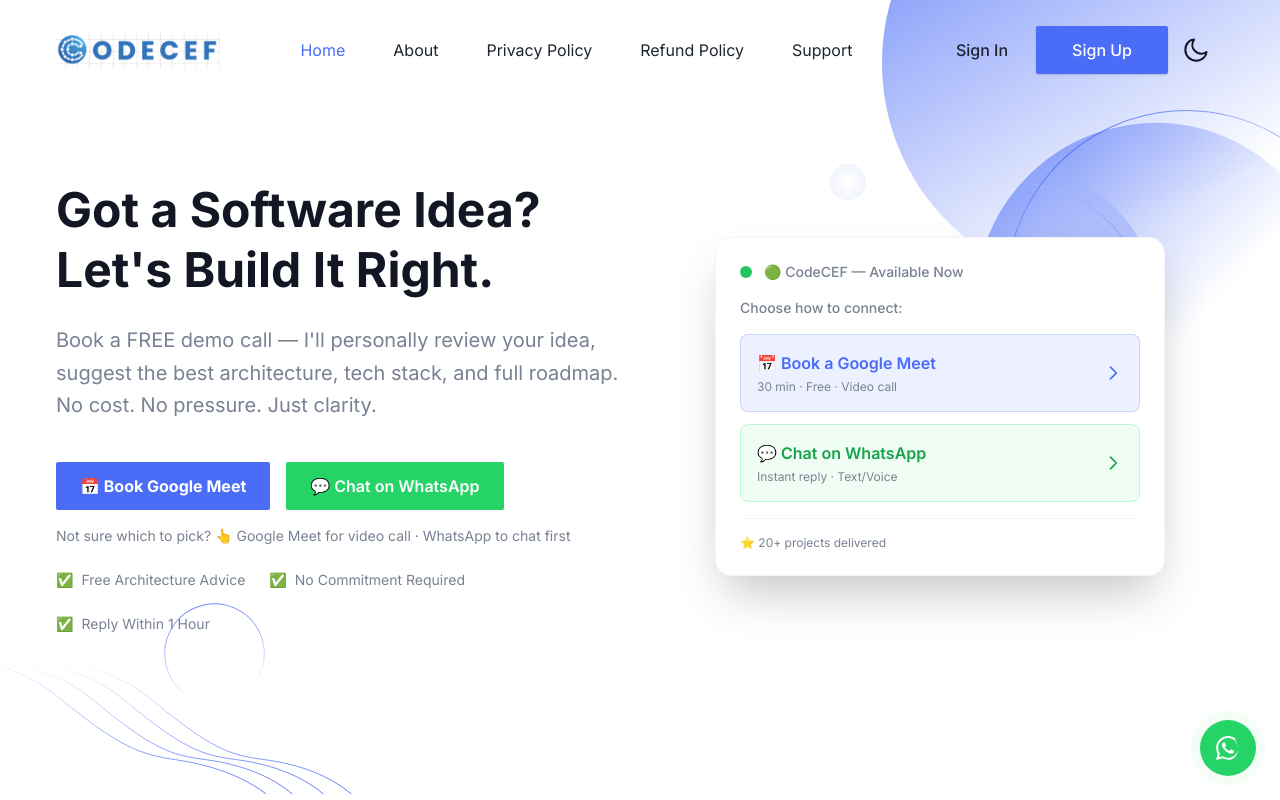
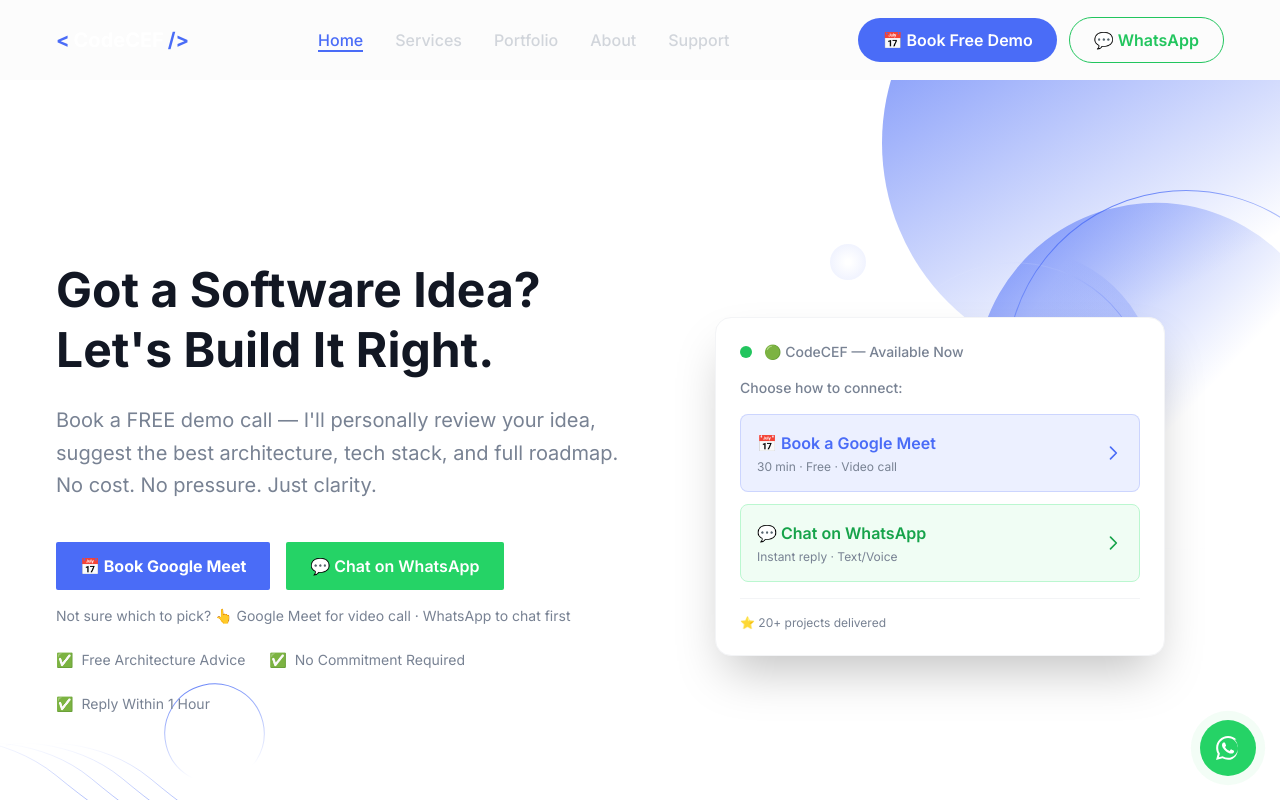
Before and after one commit to codecef/codecef, a Next.js app: page / in a window 1280 px wide. Shown: the top 800 px of the page. Built offline with nearby package versions, Linux system fonts and the light colour scheme.

Commit message:
changed the main feature

```diff
--- a/src/components/Header/index.tsx
+++ b/src/components/Header/index.tsx
@@ -1,20 +1,15 @@
 "use client";
-import Image from "next/image";
 import Link from "next/link";
 import { usePathname } from "next/navigation";
 import { useEffect, useState } from "react";
-import ThemeToggler from "./ThemeToggler";
-import menuData from "./menuData";
 
 const Header = () => {
-  // Navbar toggle
   const [navbarOpen, setNavbarOpen] = useState(false);
-  const navbarToggleHandler = () => {
-    setNavbarOpen(!navbarOpen);
-  };
+  const [sticky, setSticky] = useState(false);
+  const pathname = usePathname();
 
-  // Sticky Navbar
-  const [sticky, setSticky] = useState(false);
+  // Sticky Navbar with glass effect
+  useEffect(() => {
     const handleStickyNavbar = () => {
       if (window.scrollY >= 80) {
         setSticky(true);
@@ -22,163 +17,257 @@
         setSticky(false);
       }
     };
-  useEffect(() => {
+
     window.addEventListener("scroll", handleStickyNavbar);
-  });
+    return () => window.removeEventListener("scroll", handleStickyNavbar);
+  }, []);
 
-  // submenu handler
-  const [openIndex, setOpenIndex] = useState(-1);
-  const handleSubmenu = (index) => {
-    if (openIndex === index) {
-      setOpenIndex(-1);
-    } else {
-      setOpenIndex(index);
+  // Smooth scroll to section
+  const scrollToSection = (sectionId: string) => {
+    const element = document.getElementById(sectionId);
+    if (element) {
+      element.scrollIntoView({ behavior: "smooth" });
     }
+    setNavbarOpen(false);
   };
 
-  const usePathName = usePathname();
+  const navLinks = [
+    { name: "Home", href: "/", section: "home" },
+    { name: "Services", href: "/#features", section: "features" },
+    { name: "Portfolio", href: "/#portfolio", section: "portfolio" },
+    { name: "About", href: "/about", section: null },
+    { name: "Support", href: "/contact", section: null },
+  ];
+
+  const isActive = (link: any) => {
+    if (link.section) {
+      return pathname === "/" && window.scrollY < 200 && link.section === "home";
+    }
+    return pathname === link.href;
+  };
 
   return (
     <>
       <header
-        className={`header left-0 top-0 z-40 flex w-full items-center ${
+        className={`fixed left-0 top-0 z-50 w-full transition-all duration-300 ${
           sticky
-            ? "dark:bg-gray-dark dark:shadow-sticky-dark fixed z-[9999] bg-white !bg-opacity-80 shadow-sticky backdrop-blur-sm transition"
-            : "absolute bg-transparent"
+            ? "bg-[#0f172a]/90 backdrop-blur-md shadow-lg"
+            : "bg-transparent"
         }`}
       >
         <div className="container">
-          <div className="relative -mx-4 flex items-center justify-between">
-            <div className="w-60 max-w-full px-4 xl:mr-12">
+          <nav className="flex h-16 items-center justify-between md:h-20">
+            {/* Logo */}
+            <div className="flex items-center">
               <Link
                 href="/"
-                className={`header-logo block w-full ${
-                  sticky ? "py-5 lg:py-2" : "py-8"
-                } `}
+                className="flex items-center text-xl font-bold text-white transition-colors hover:text-primary"
+                onClick={() => scrollToSection("home")}
               >
-                <Image
-                  src="/images/logo/codcefwhite.png"
-                  alt="logo"
-                  width={140}
-                  height={30}
-                  className="w-full dark:hidden"
+                <span className="text-primary mr-1">&lt;</span>
+                CodeCEF
+                <span className="text-primary ml-1">/&gt;</span>
+              </Link>
+            </div>
+
+            {/* Desktop Navigation */}
+            <div className="hidden lg:flex items-center space-x-8">
+              {navLinks.map((link) => (
+                <div key={link.name}>
+                  {link.section ? (
+                    <button
+                      onClick={() => scrollToSection(link.section!)}
+                      className={`relative text-base font-medium transition-all duration-300 hover:text-primary ${
+                        isActive(link)
+                          ? "text-primary"
+                          : "text-gray-300 hover:text-white"
+                      }`}
+                    >
+                      {link.name}
+                      <span
+                        className={`absolute bottom-0 left-0 h-0.5 w-full transform transition-all duration-300 ${
+                          isActive(link) ? "scale-x-100 bg-primary" : "scale-x-0 bg-primary"
+                        }`}
                       />
-                <Image
-                  src="/images/logo/codecefdarkblue.png"
-                  alt="logo"
-                  width={140}
-                  height={30}
-                  className="hidden w-full dark:block"
+                    </button>
+                  ) : (
+                    <Link
+                      href={link.href}
+                      className={`relative text-base font-medium transition-all duration-300 hover:text-primary ${
+                        isActive(link)
+                          ? "text-primary"
+                          : "text-gray-300 hover:text-white"
+                      }`}
+                    >
+                      {link.name}
+                      <span
+                        className={`absolute bottom-0 left-0 h-0.5 w-full transform transition-all duration-300 ${
+                          isActive(link) ? "scale-x-100 bg-primary" : "scale-x-0 bg-primary"
+                        }`}
                       />
                     </Link>
+                  )}
                 </div>
-            <div className="flex w-full items-center justify-between px-4">
-              <div>
+              ))}
+            </div>
+
+            {/* Desktop CTA Buttons */}
+            <div className="hidden lg:flex items-center space-x-3">
+              <Link
+                href="https://calendar.app.google/BSq3ewGPyAiYNQKn6"
+                target="_blank"
+                rel="noopener noreferrer"
+                className="rounded-full bg-primary px-6 py-2.5 text-base font-semibold text-white transition-all duration-300 hover:bg-opacity-90 hover:shadow-lg hover:shadow-primary/25"
+              >
+                📅 Book Free Demo
+              </Link>
+              <Link
+                href="https://wa.me/917470668602?text=Hi%20CodeCEF%2C%20I%20want%20to%20connect"
+                target="_blank"
+                rel="noopener noreferrer"
+                className="rounded-full border border-green-500 px-6 py-2.5 text-base font-semibold text-green-500 transition-all duration-300 hover:bg-green-500 hover:text-white"
+              >
+                💬 WhatsApp
+              </Link>
+            </div>
+
+            {/* Mobile Hamburger Menu */}
             <button
-                  onClick={navbarToggleHandler}
-                  id="navbarToggler"
-                  aria-label="Mobile Menu"
-                  className="absolute right-4 top-1/2 block translate-y-[-50%] rounded-lg px-3 py-[6px] ring-primary focus:ring-2 lg:hidden"
+              onClick={() => setNavbarOpen(!navbarOpen)}
+              className="lg:hidden flex items-center justify-center w-10 h-10 text-white"
+              aria-label="Toggle menu"
             >
+              <div className="relative w-6 h-5">
                 <span
-                    className={`relative my-1.5 block h-0.5 w-[30px] bg-black transition-all duration-300 dark:bg-white ${
-                      navbarOpen ? " top-[7px] rotate-45" : " "
+                  className={`absolute h-0.5 w-6 bg-white transition-all duration-300 ${
+                    navbarOpen ? "top-2 rotate-45" : "top-0"
                   }`}
                 />
                 <span
-                    className={`relative my-1.5 block h-0.5 w-[30px] bg-black transition-all duration-300 dark:bg-white ${
-                      navbarOpen ? "opacity-0 " : " "
+                  className={`absolute h-0.5 w-6 bg-white transition-all duration-300 top-2 ${
+                    navbarOpen ? "opacity-0" : "opacity-100"
                   }`}
                 />
                 <span
-                    className={`relative my-1.5 block h-0.5 w-[30px] bg-black transition-all duration-300 dark:bg-white ${
-                      navbarOpen ? " top-[-8px] -rotate-45" : " "
+                  className={`absolute h-0.5 w-6 bg-white transition-all duration-300 ${
+                    navbarOpen ? "top-2 -rotate-45" : "top-4"
                   }`}
                 />
+              </div>
             </button>
-                <nav
-                  id="navbarCollapse"
-                  className={`navbar absolute right-0 z-30 w-[250px] rounded border-[.5px] border-body-color/50 bg-white px-6 py-4 duration-300 dark:border-body-color/20 dark:bg-dark lg:visible lg:static lg:w-auto lg:border-none lg:!bg-transparent lg:p-0 lg:opacity-100 ${
+          </nav>
+        </div>
+
+        {/* Mobile Menu */}
+        <div
+          className={`lg:hidden fixed inset-0 z-40 transition-all duration-300 ${
             navbarOpen
-                      ? "visibility top-full opacity-100"
-                      : "invisible top-[120%] opacity-0"
+              ? "opacity-100 pointer-events-auto"
+              : "opacity-0 pointer-events-none"
           }`}
         >
-                  <ul className="block lg:flex lg:space-x-12">
-                    {menuData.map((menuItem, index) => (
-                      <li key={index} className="group relative">
-                        {menuItem.path ? (
-                          <Link
-                            href={menuItem.path}
-                            className={`flex py-2 text-base lg:mr-0 lg:inline-flex lg:px-0 lg:py-6 ${
-                              usePathName === menuItem.path
-                                ? "text-primary dark:text-white"
-                                : "text-dark hover:text-primary dark:text-white/70 dark:hover:text-white"
+          {/* Backdrop */}
+          <div
+            className={`absolute inset-0 bg-black/60 transition-opacity duration-300 ${
+              navbarOpen ? "opacity-100" : "opacity-0"
+            }`}
+            onClick={() => setNavbarOpen(false)}
+          />
+
+          {/* Menu Panel */}
+          <div
+            className={`absolute right-0 top-0 h-full w-80 max-w-full bg-[#0f172a] shadow-xl transform transition-transform duration-300 ${
+              navbarOpen ? "translate-x-0" : "translate-x-full"
             }`}
           >
-                            {menuItem.title}
+            <div className="flex flex-col h-full p-6">
+              {/* Close Button */}
+              <div className="flex justify-end mb-8">
+                <button
+                  onClick={() => setNavbarOpen(false)}
+                  className="text-white/60 hover:text-white transition-colors p-2"
+                  aria-label="Close menu"
+                >
+                  <svg className="w-6 h-6" fill="none" stroke="currentColor" viewBox="0 0 24 24">
+                    <path strokeLinecap="round" strokeLinejoin="round" strokeWidth={2} d="M6 18L18 6M6 6l12 12" />
+                  </svg>
+                </button>
+              </div>
+
+              {/* Mobile Logo */}
+              <div className="mb-8">
+                <Link
+                  href="/"
+                  className="flex items-center text-xl font-bold text-white"
+                  onClick={() => {
+                    scrollToSection("home");
+                    setNavbarOpen(false);
+                  }}
+                >
+                  <span className="text-primary mr-1">&lt;</span>
+                  CodeCEF
+                  <span className="text-primary ml-1">/&gt;</span>
                 </Link>
-                        ) : (
-                          <>
-                            <p
-                              onClick={() => handleSubmenu(index)}
-                              className="flex cursor-pointer items-center justify-between py-2 text-base text-dark group-hover:text-primary dark:text-white/70 dark:group-hover:text-white lg:mr-0 lg:inline-flex lg:px-0 lg:py-6"
-                            >
-                              {menuItem.title}
-                              <span className="pl-3">
-                                <svg width="25" height="24" viewBox="0 0 25 24">
-                                  <path
-                                    fillRule="evenodd"
-                                    clipRule="evenodd"
-                                    d="M6.29289 8.8427C6.68342 8.45217 7.31658 8.45217 7.70711 8.8427L12 13.1356L16.2929 8.8427C16.6834 8.45217 17.3166 8.45217 17.7071 8.8427C18.0976 9.23322 18.0976 9.86639 17.7071 10.2569L12 15.964L6.29289 10.2569C5.90237 9.86639 5.90237 9.23322 6.29289 8.8427Z"
-                                    fill="currentColor"
-                                  />
-                                </svg>
-                              </span>
-                            </p>
-                            <div
-                              className={`submenu relative left-0 top-full rounded-sm bg-white transition-[top] duration-300 group-hover:opacity-100 dark:bg-dark lg:invisible lg:absolute lg:top-[110%] lg:block lg:w-[250px] lg:p-4 lg:opacity-0 lg:shadow-lg lg:group-hover:visible lg:group-hover:top-full ${
-                                openIndex === index ? "block" : "hidden"
+              </div>
+
+              {/* Mobile Navigation Links */}
+              <nav className="flex-1">
+                <ul className="space-y-4">
+                  {navLinks.map((link) => (
+                    <li key={link.name}>
+                      {link.section ? (
+                        <button
+                          onClick={() => scrollToSection(link.section!)}
+                          className={`block w-full text-left text-lg font-medium transition-colors hover:text-primary ${
+                            isActive(link) ? "text-primary" : "text-gray-300"
                           }`}
                         >
-                              {menuItem.submenu.map((submenuItem, index) => (
+                          {link.name}
+                        </button>
+                      ) : (
                         <Link
-                                  href={submenuItem.path}
-                                  key={index}
-                                  className="block rounded py-2.5 text-sm text-dark hover:text-primary dark:text-white/70 dark:hover:text-white lg:px-3"
+                          href={link.href}
+                          className={`block text-lg font-medium transition-colors hover:text-primary ${
+                            isActive(link) ? "text-primary" : "text-gray-300"
+                          }`}
+                          onClick={() => setNavbarOpen(false)}
                         >
-                                  {submenuItem.title}
+                          {link.name}
                         </Link>
-                              ))}
-                            </div>
-                          </>
                       )}
                     </li>
                   ))}
                 </ul>
               </nav>
-              </div>
-              <div className="flex items-center justify-end pr-16 lg:pr-0">
+
+              {/* Mobile CTA Buttons */}
+              <div className="space-y-3 mt-8">
                 <Link
-                  href="/signin"
-                  className="hidden px-7 py-3 text-base font-medium text-dark hover:opacity-70 dark:text-white md:block"
+                  href="https://calendar.app.google/BSq3ewGPyAiYNQKn6"
+                  target="_blank"
+                  rel="noopener noreferrer"
+                  className="block w-full rounded-full bg-primary px-6 py-3 text-center text-base font-semibold text-white transition-all duration-300 hover:bg-opacity-90"
+                  onClick={() => setNavbarOpen(false)}
                 >
-                  Sign In
+                  📅 Book Free Demo
                 </Link>
                 <Link
-                  href="/signup"
-                  className="ease-in-up shadow-btn hover:shadow-btn-hover hidden rounded-sm bg-primary px-8 py-3 text-base font-medium text-white transition duration-300 hover:bg-opacity-90 md:block md:px-9 lg:px-6 xl:px-9"
+                  href="https://wa.me/917470668602?text=Hi%20CodeCEF%2C%20I%20want%20to%20connect"
+                  target="_blank"
+                  rel="noopener noreferrer"
+                  className="block w-full rounded-full border border-green-500 px-6 py-3 text-center text-base font-semibold text-green-500 transition-all duration-300 hover:bg-green-500 hover:text-white"
+                  onClick={() => setNavbarOpen(false)}
                 >
-                  Sign Up
+                  💬 WhatsApp
                 </Link>
-                <div>
-                  <ThemeToggler />
-                </div>
               </div>
             </div>
           </div>
         </div>
       </header>
+
+      {/* Add padding to body to account for fixed header */}
+      <div className="h-16 md:h-20" />
     </>
   );
 };
```
Also changed, not shown: src/components/Features/index.tsx (+101 -12 lines). Lines whose indentation alone changed are shown as unchanged.
